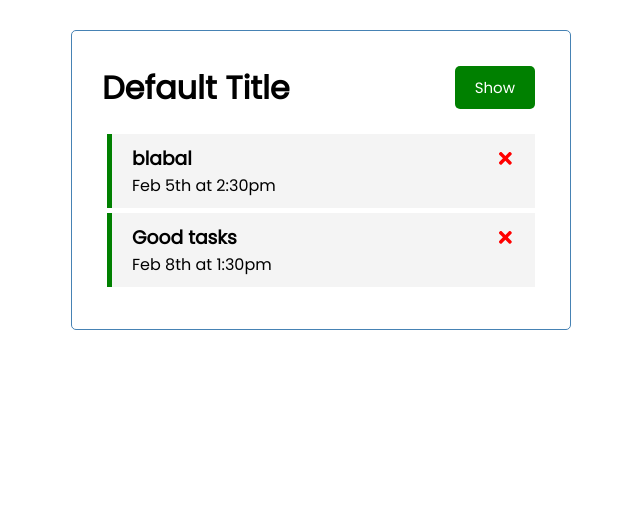
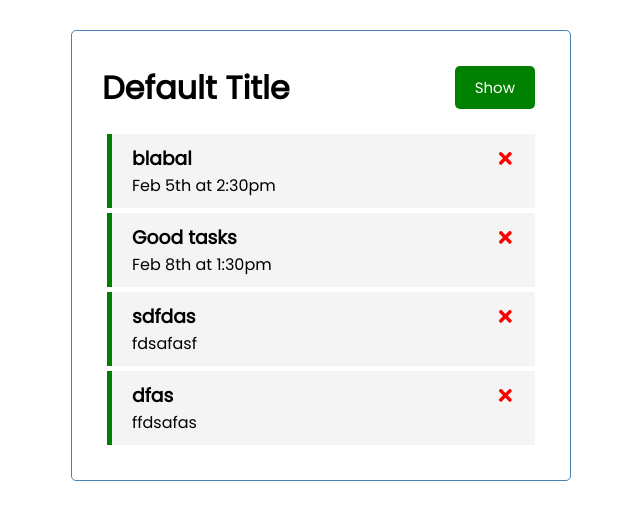
Before and after one commit to C1C0/first-react-app, a React (Create React App) app: page / in a window 1280 px wide. Shown: the top 520 px of the page, without its empty margins (319-959 px from the left). Built offline with nearby package versions, Linux system fonts and the light colour scheme; data requests are answered from the project's data file.

Commit message:
Add Task

```diff
--- a/db.json
+++ b/db.json
@@ -11,6 +11,18 @@
       "text": "Good tasks",
       "day": "Feb 8th at 1:30pm",
       "reminder": true
+    },
+    {
+      "text": "sdfdas",
+      "day": "fdsafasf",
+      "reminder": true,
+      "id": 3
+    },
+    {
+      "text": "dfas",
+      "day": "ffdsafas",
+      "reminder": true,
+      "id": 4
     }
   ]
 }
--- a/src/App.js
+++ b/src/App.js
@@ -27,7 +27,7 @@ function App() {
   // Delete task
   const deleteTask = async (id) => {
 
-    await fetch(`http://localhost:5000/tasks/${id}`, { method: "DELETE" })
+    await fetch(`http://localhost:5000/tasks/${id}`, { method: "DELETE" });
 
     setTasks(tasks.filter((task) => task.id !== id));
   };
@@ -42,12 +42,17 @@ function App() {
   };
 
   // add task
-  const addTask = (task) => {
-    const id = Math.floor(Math.random() * 10000) + 1;
+  const addTask = async (task) => {
+    const response = await fetch(`http://localhost:5000/tasks`, {
+      method: "POST", headers: {
+        "Content-type": "application/json"
+      },
+      body: JSON.stringify(task),
+    });
 
-    const newTask = { id, ...task };
+    const data = await response.json();
 
-    setTasks([...tasks, newTask]);
+    setTasks([...tasks, data]);
   };
 
   return (
```
